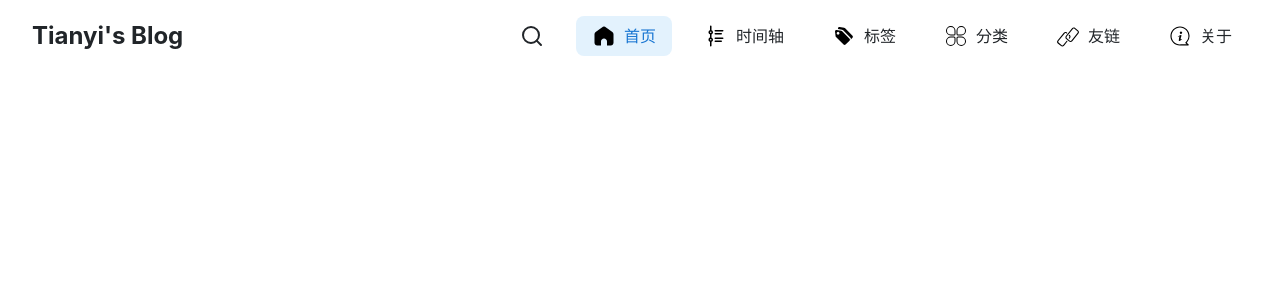
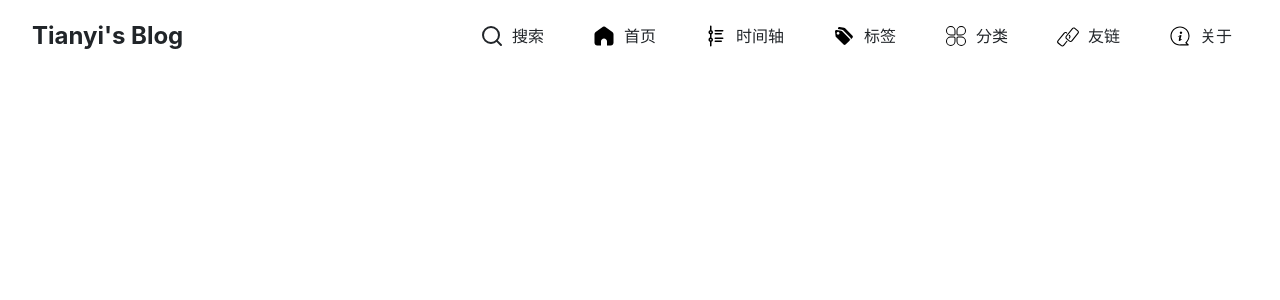
Before and after one commit to Tianyi822/Sparrow-Blog, a React (Vite) app: page / in a window 1280 px wide. Shown: the top 300 px of the page. Built offline with nearby package versions, Linux system fonts and the light colour scheme.

Commit message:
refactor: 优化导航栏组件结构
- 统一导航项处理逻辑，将搜索项整合到导航列表中
- 添加搜索点击事件处理
- 优化导航项激活状态的判断逻辑
- 使用 classNames 工具统一管理类名
- 改进组件的 PropTypes 类型检查

```diff
--- a/src/components/Navigator/Navigator.jsx
+++ b/src/components/Navigator/Navigator.jsx
@@ -17,7 +17,14 @@ const Navigator = (props) => {
     const {index, setIndex, className} = props
     const [isMenuOpen, setIsMenuOpen] = useState(false);
 
+    const handleSearch = useCallback(() => {
+        // 处理搜索点击事件
+        console.log('搜索被点击');
+        setIsMenuOpen(false);
+    }, []);
+
     const navItems = [
+        {name: '搜索', path: '', label: '搜索', icon: Search, onClick: handleSearch},
         {name: '首页', path: '/', label: '首页', icon: Home},
         {name: '时间轴', path: '/timeline', label: '时间轴', icon: TimeLine},
         {name: '标签', path: '/tags', label: '标签', icon: Tag},
@@ -26,7 +33,11 @@ const Navigator = (props) => {
         {name: '关于', path: '/about', label: '关于', icon: About},
     ];
 
-    const handleClick = useCallback((idx) => {
+    const handleClick = useCallback((idx, item) => {
+        if (item.onClick) {
+            item.onClick();
+            return;
+        }
         if (setIndex) {
             setIndex(idx)
         }
@@ -50,14 +61,11 @@ const Navigator = (props) => {
             </div>
 
             <ul className={`nav-list ${isMenuOpen ? 'open' : ''}`}>
-                <li className="nav-item search-button">
-                    <SvgIcon name={Search} size={Normal}/>
-                </li>
                 {navItems.map((item, idx) => (
                     <li
                         key={item.name}
-                        className={`nav-item ${idx === index ? 'active' : ''}`}
-                        onClick={() => handleClick(idx)}
+                        className={`nav-item ${!item.onClick && idx === index ? 'active' : ''}`}
+                        onClick={() => handleClick(idx, item)}
                     >
                         <SvgIcon name={item.icon} size={Normal}/>
                         <span className="nav-text">{item.name}</span>
```
